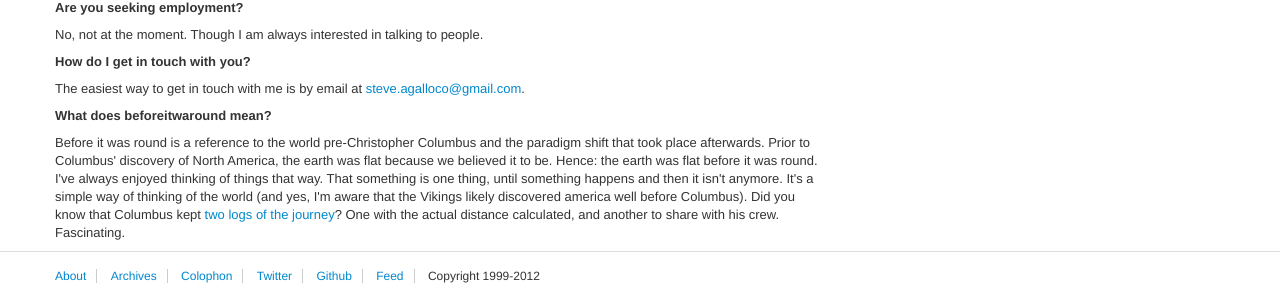
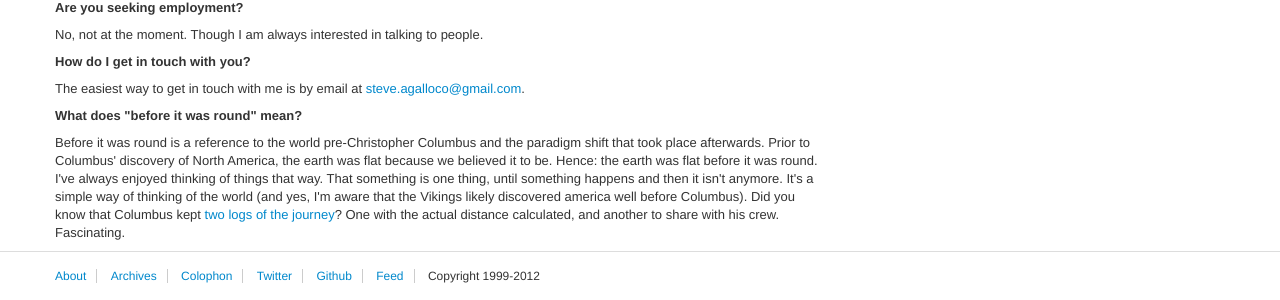
Before and after one commit to stve/stve.github.io, a Jekyll site: the page built from about.html, in a window 1280 px wide. Shown: the part 439-739 px from the top of the page. Built offline with Jekyll 4.4.1, drawn with Linux system fonts in a browser that asks for light colours; nearby versions of some CDN libraries; some web fonts are replaced; library files that are not in the unit come from our copies; Markdown is read by kramdown in place of the engine named in the settings; comment, search, counter and statistics services are not loaded.

Commit message:
explain biwr

```diff
--- a/about.html
+++ b/about.html
@@ -28,6 +28,6 @@ title: About
 <p>The easiest way to get in touch with me is by email at <a
 href="mailto:s&#116;&#101;&#118;&#101;&#46;ag&#97;l&#108;&#111;&#99;o&#64;&#103;&#109;&#97;i&#108;.&#99;o&#109;">&#115;&#116;&#101;&#118;&#101;.&#97;&#103;&#97;&#108;loc&#111;&#64;&#103;&#109;&#97;&#105;&#108;&#46;&#99;&#111;&#109;</a>.</p>
 
-<p><strong>What does beforeitwaround mean?</strong></p>
+<p><strong>What does "before it was round" mean?</strong></p>
 
 <p>Before it was round is a reference to the world pre-Christopher Columbus and the paradigm shift that took place afterwards. Prior to Columbus' discovery of North America, the earth was flat because we believed it to be. Hence: the earth was flat before it was round. I've always enjoyed thinking of things that way. That something is one thing, until something happens and then it isn't anymore. It's a simple way of thinking of the world (and yes, I'm aware that the Vikings likely discovered america well before Columbus).  Did you know that Columbus kept <a href="http://www.eyewitnesstohistory.com/columbus.htm">two logs of the journey</a>?  One with the actual distance calculated, and another to share with his crew. Fascinating.</p>
```
